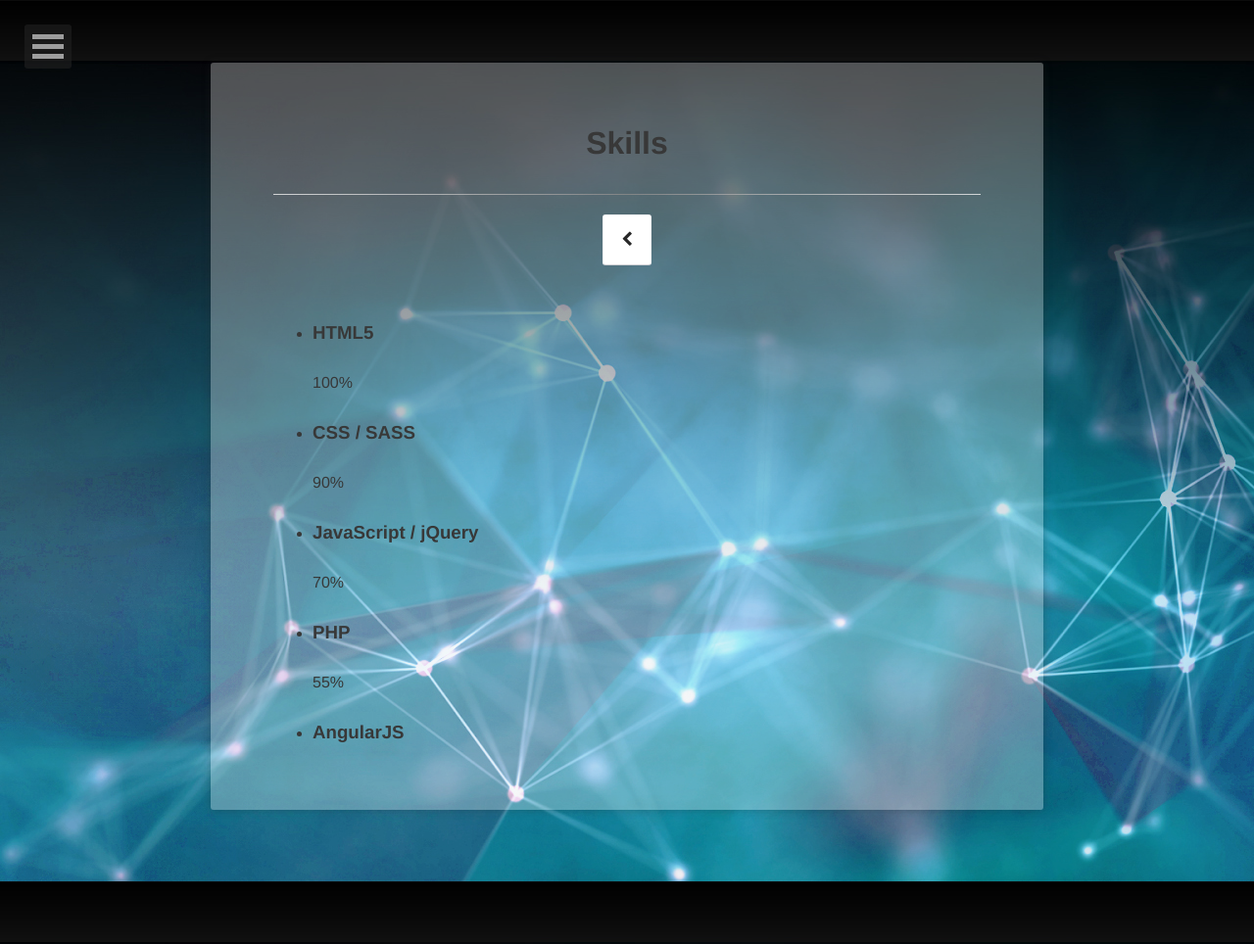
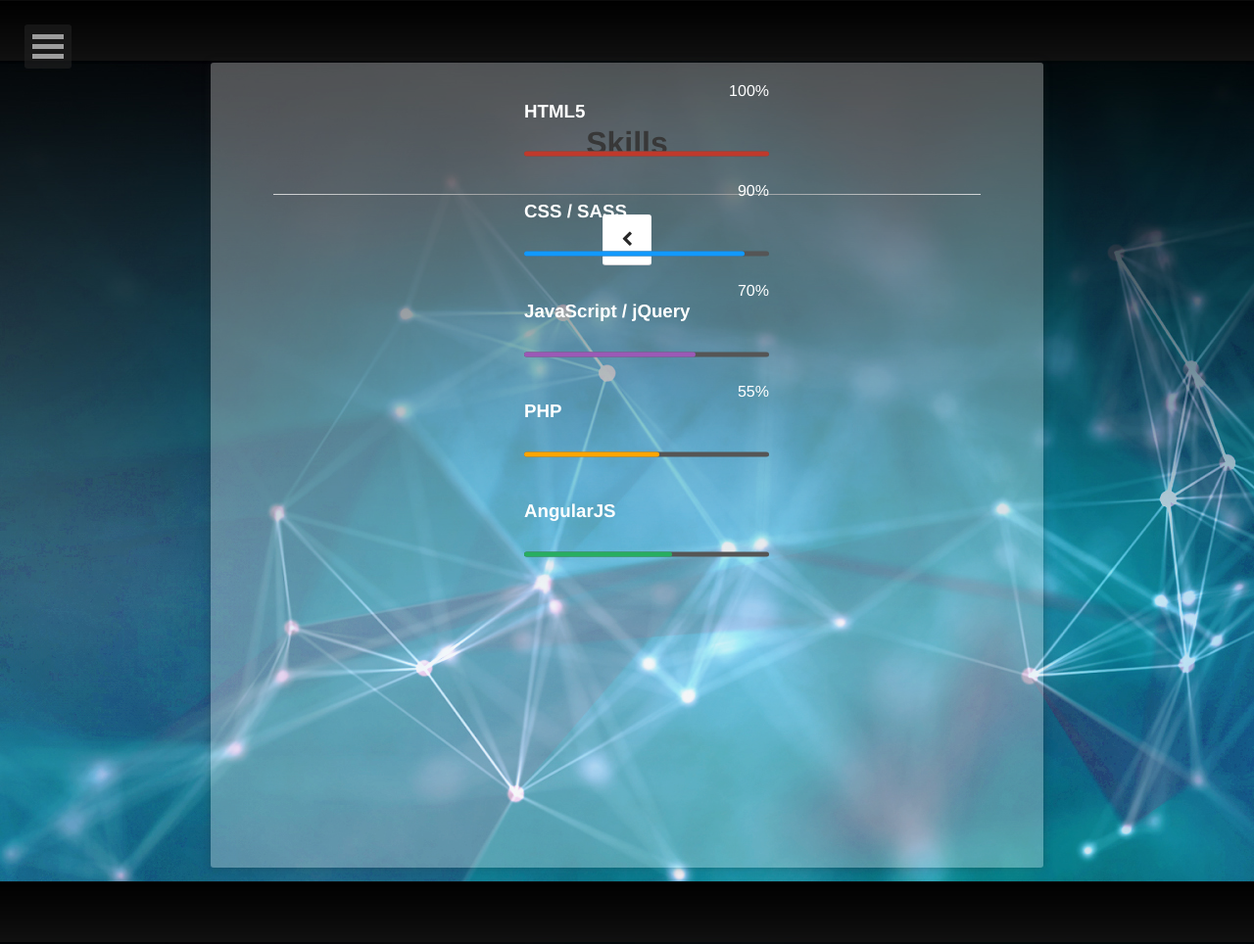
Before and after one commit to nalinraut/nalinraut.github.io, a Jekyll site: the page built from skills/index.md, in a window 1280 px wide. Shown: the whole page at 98% size. Built offline with Jekyll 4.4.1, drawn with Linux system fonts in a browser that asks for light colours.

Commit message:
Added progress bar

```diff
--- a/skills/index.md
+++ b/skills/index.md
@@ -7,8 +7,8 @@
 ---
 <html>
 <body>
-
-<ul>
+<div>
+<ul class="skills-bar-container">
 
   <li>
     <div class="progressbar-title">
@@ -60,6 +60,7 @@
   </li>
 
 </ul>
+</div>
 
 </body>
 </html>
```
